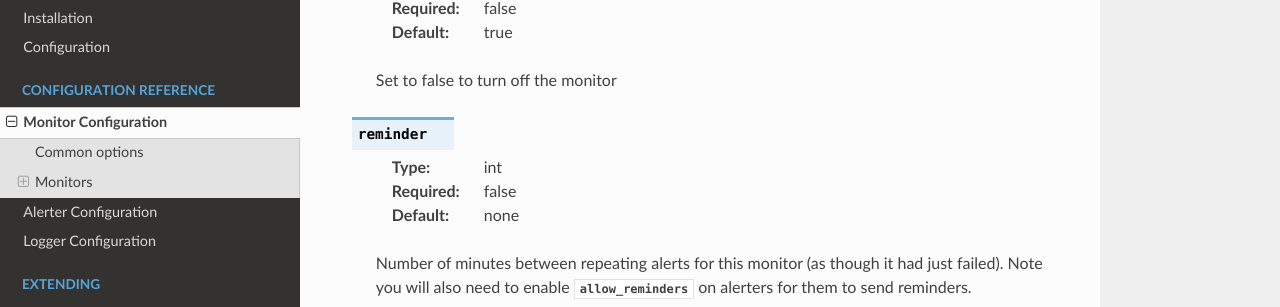
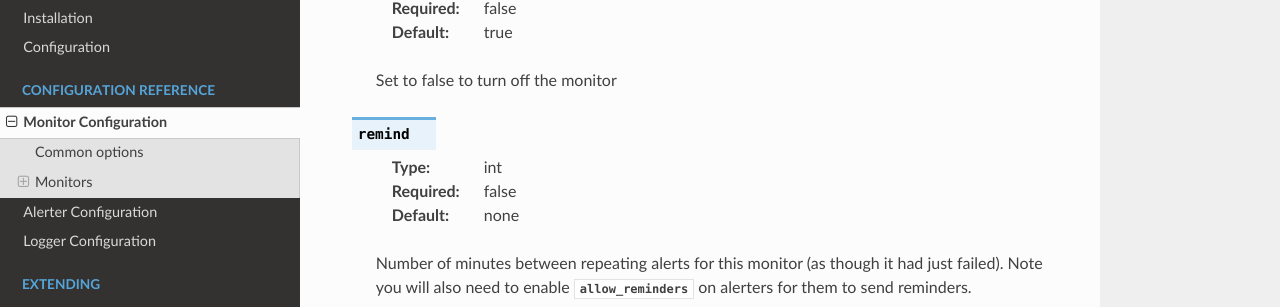
Before and after one commit to jamesoff/simplemonitor, a Sphinx documentation site: the page built from docs/monitors.rst, in a window 1280 px wide and 900 px high, scrolled down 3246 px. Shown: the part 134-441 px from the top of the window. Built offline with Sphinx 7.4.7 and the Read the Docs theme 3.1.0, drawn with Linux system fonts in a browser that asks for light colours; pages that are not in the unit, such as notebooks, are missing from menus.

Commit message:
Fix docs for remind/reminders

```diff
--- a/docs/monitors.rst
+++ b/docs/monitors.rst
@@ -140,7 +140,7 @@ These options are common to all monitor types.
 
     Set to false to turn off the monitor
 
-.. confval:: reminder
+.. confval:: remind
 
     :type: int
     :required: false
```
